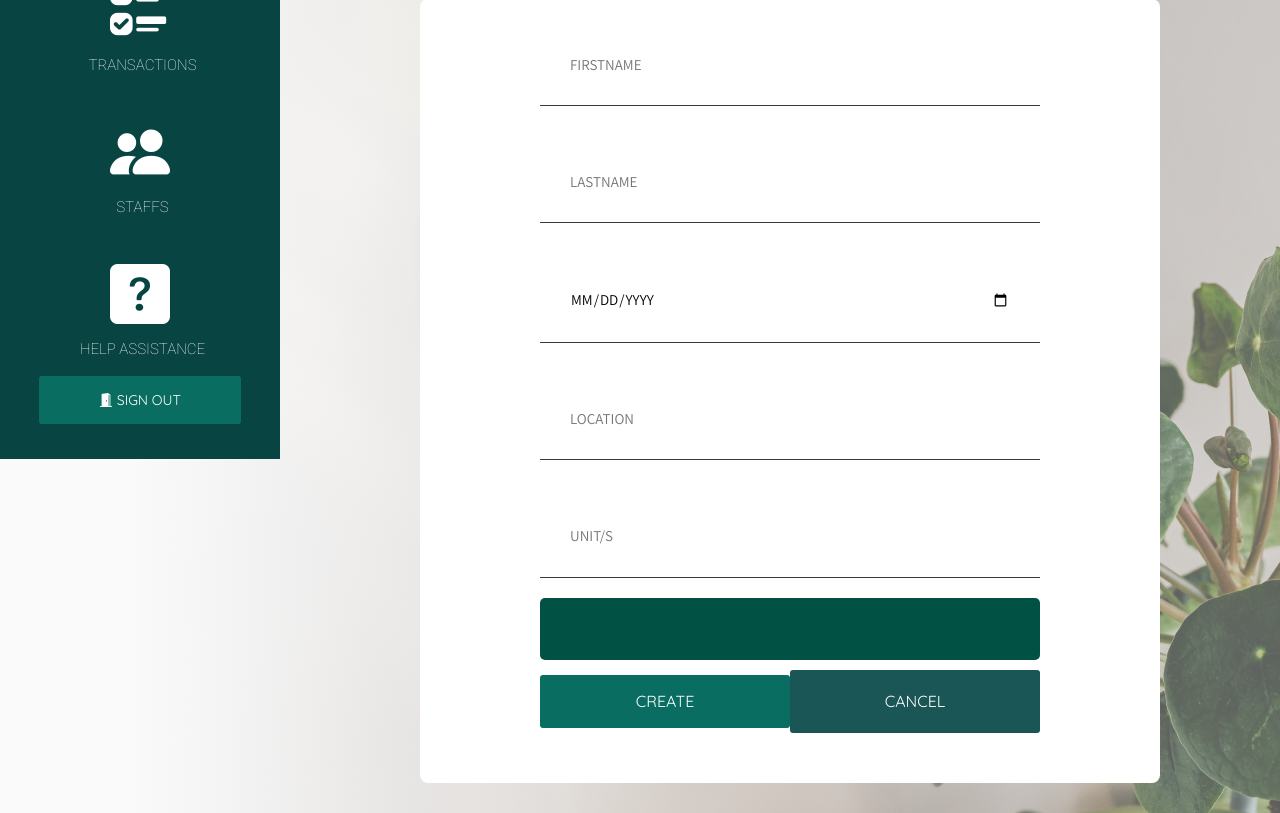
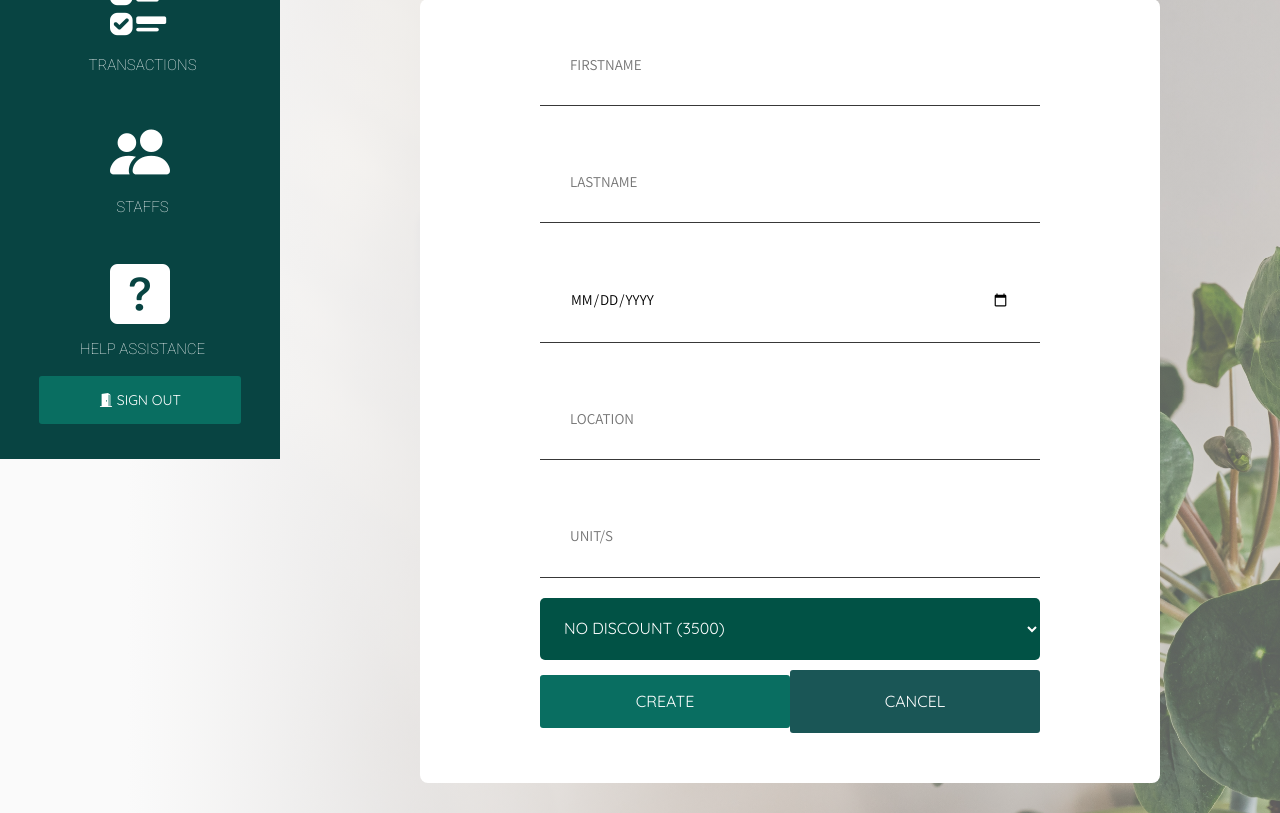
Before and after one commit to mangramej/healing-mat, a Flask app: page /transaction/create in a window 1280 px wide. Shown: the part 341-1154 px from the top of the page. Run offline with Flask 2, Linux system fonts and the light colour scheme; a user stored in the database is signed in; data comes from the database, SQL or seed files in the repository; some libraries are stand-ins or nearby versions.

Commit message:
lastminorchangesfinal2

```diff
--- a/static/css/transaction.css
+++ b/static/css/transaction.css
@@ -41,7 +41,7 @@ select{
     padding: 20px 20px;
     background: #015245;
     border-radius: 5px;
-    color: transparent;
+    color: white;
     font-family: 'Quicksand', sans-serif;
     border: none;
     outline: none;
```
